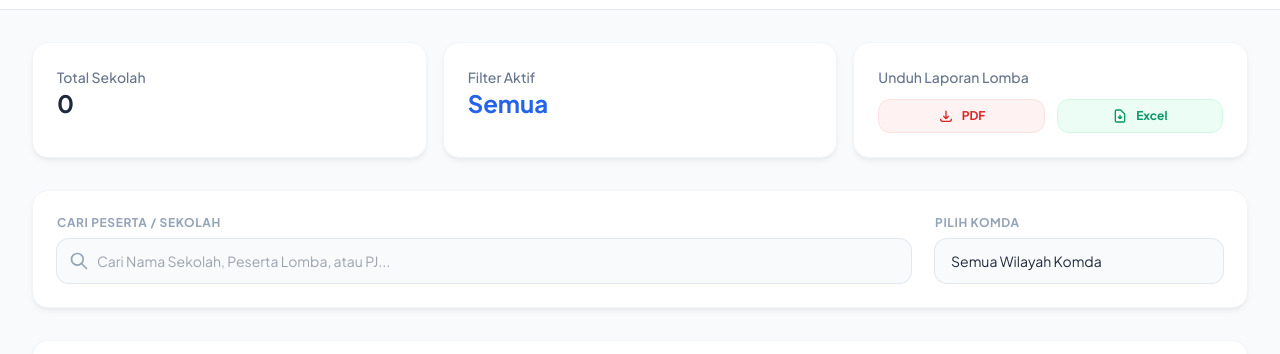
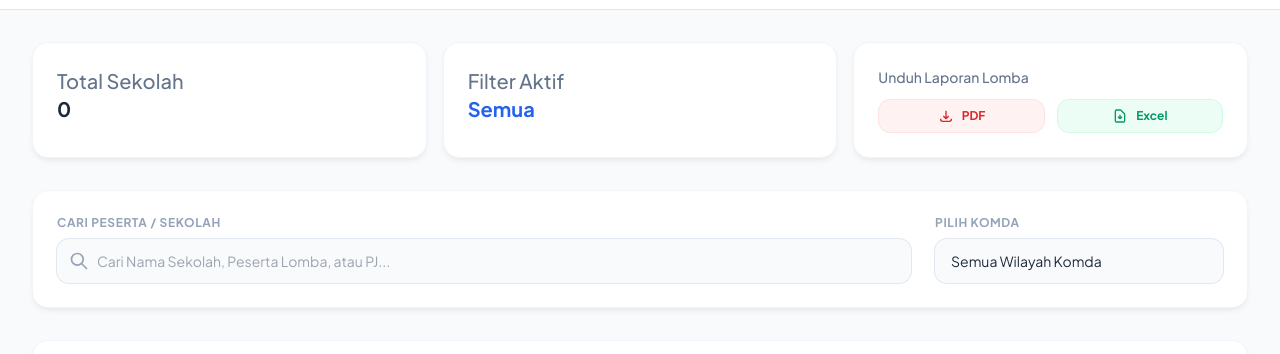
Before and after one commit to mgmpmtksmpclp/cek-peserta-lomba, a plain HTML site: page index.html in a window 1280 px wide. Shown: the part 55-409 px from the top of the page. Drawn offline with nearby package versions, Linux system fonts and the light colour scheme; no server answers.

Commit message:
Update index.html

```diff
--- a/index.html
+++ b/index.html
@@ -77,12 +77,12 @@
         <!-- Dashboard Summary Area -->
         <div class="grid grid-cols-1 md:grid-cols-3 gap-4 mb-8">
             <div class="bg-white p-6 rounded-2xl custom-shadow border border-slate-100">
-                <p class="text-slate-500 text-sm font-medium">Total Sekolah</p>
-                <h3 id="statTotal" class="text-2xl font-bold text-slate-800">0</h3>
+                <p class="text-slate-500 text-xl font-medium">Total Sekolah</p>
+                <h3 id="statTotal" class="text-xl font-bold text-slate-800">0</h3>
             </div>
             <div class="bg-white p-6 rounded-2xl custom-shadow border border-slate-100">
-                <p class="text-slate-500 text-sm font-medium">Filter Aktif</p>
-                <h3 id="statFilter" class="text-2xl font-bold text-blue-600">Semua</h3>
+                <p class="text-slate-500 text-xl font-medium">Filter Aktif</p>
+                <h3 id="statFilter" class="text-xl font-bold text-blue-600">Semua</h3>
             </div>
             <div class="bg-white p-6 rounded-2xl custom-shadow border border-slate-100">
                 <p class="text-slate-500 text-sm font-medium mb-3">Unduh Laporan Lomba</p>
```
